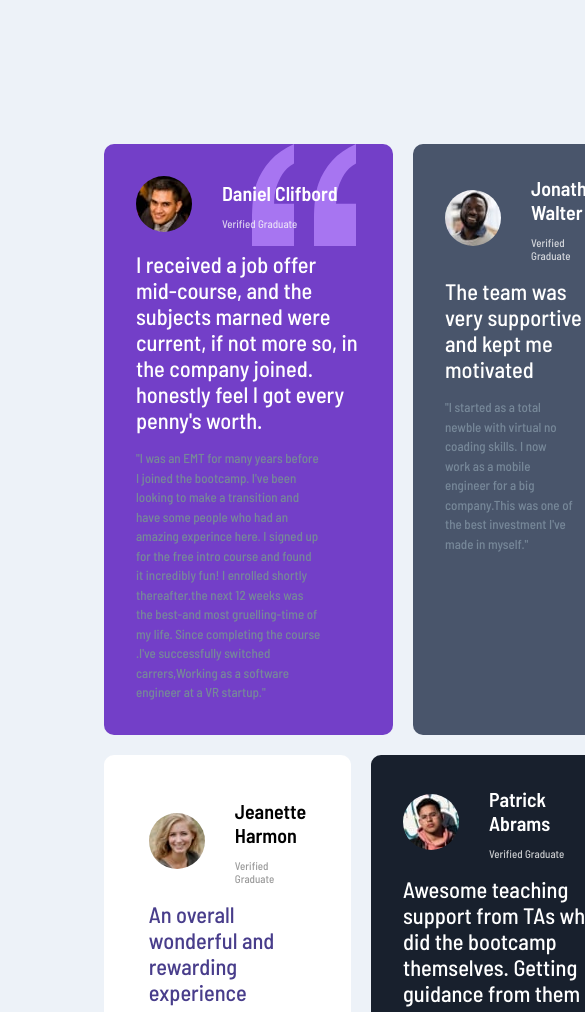
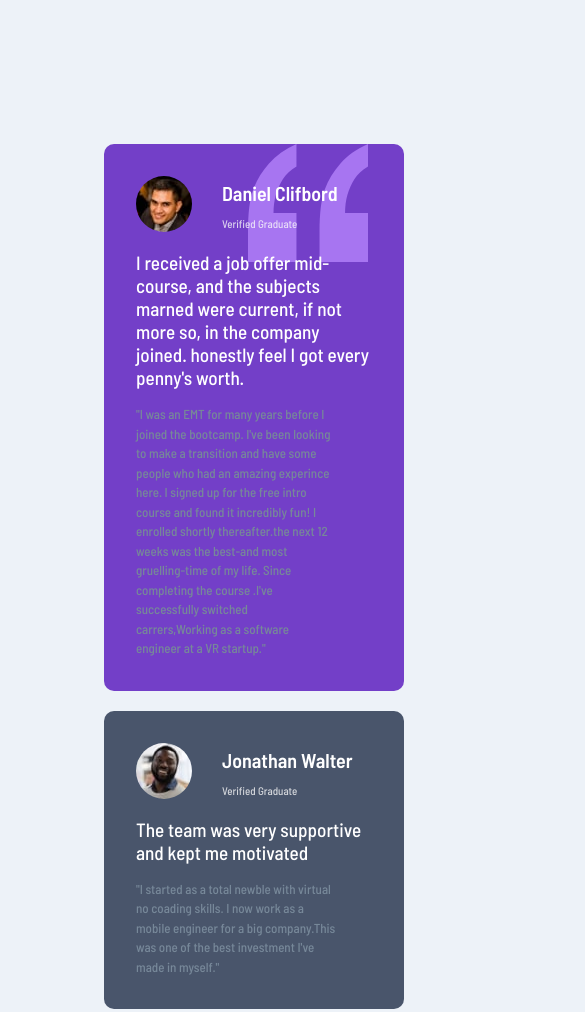
Before and after one commit to chillbro20/Testimonials-Grid-Section, a plain HTML site: page index.html in a window 390 px wide. Shown: the top 1012 px of the page, 585 px wide, since content can reach past the window. Drawn offline with Linux system fonts and the light colour scheme.

Commit message:
Update style.css

```diff
--- a/style.css
+++ b/style.css
@@ -1,6 +1,9 @@
 * {
     margin: 0;
     padding: 0;
+    box-sizing: border-box;
+
+
 
 
 }
@@ -58,6 +61,7 @@ img {
     grid-area: box1;
     background-image: url(/images/bg-pattern-quotation.svg);
     background-repeat: no-repeat;
+    background-size: 120px;
     background-position: top right;
     background-position-x: 80%;
     background-color: rgba(115, 63, 200, 255);
@@ -162,16 +166,20 @@ h2 {
     line-height: 1.5;
 }
 
-@media screen and (max-width: 1440px), (max-width: 1550px) {
+@media screen and (max-width: 1020px){
     .flex-container{
-        display: grid;
-        gap: 20px;
-        grid-template-areas:
-        "box1 box1 box2 box5"
-        "box1 box1 box2 box5"
-        "box3 box4 box4 box5";
-        padding: 6.5rem;
-
+    grid-template-columns: minmax(300px, 1fr);
+    grid-template-areas:
+            "box1"
+            "box2"
+            "box3"
+            "box4"
+            "box5";
     }
 
+
+            .flex-container  .middle{
+                font-size: 1.2rem;
+            }
+
 }
```
